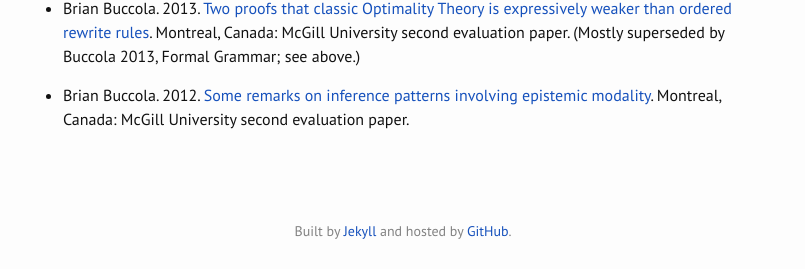
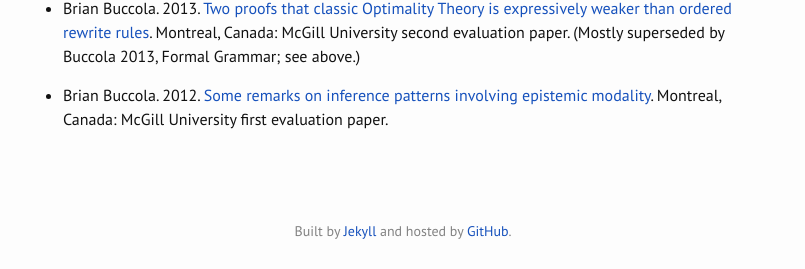
Before and after one commit to brianbuccola/brianbuccola.github.io, a Jekyll site: the page built from work.md, in a window 1280 px wide. Shown: the part 768-1037 px from the top of the page, without its empty margins (237-1042 px from the left). Built offline with Jekyll 4.4.1, drawn with Linux system fonts in a browser that asks for light colours; some web fonts are replaced.

Commit message:
fix typo: second eval -> first eval

```diff
--- a/work.md
+++ b/work.md
@@ -39,7 +39,7 @@ redirect_from: /research.html
 
 - Brian Buccola. 2013. [Two proofs that classic Optimality Theory is expressively weaker than ordered rewrite rules][eval2]. Montreal, Canada: McGill University second evaluation paper. (Mostly superseded by Buccola 2013, Formal Grammar; see above.)
 
-- Brian Buccola. 2012. [Some remarks on inference patterns involving epistemic modality][eval1]. Montreal, Canada: McGill University second evaluation paper.
+- Brian Buccola. 2012. [Some remarks on inference patterns involving epistemic modality][eval1]. Montreal, Canada: McGill University first evaluation paper.
 
 [dissertation]: http://ling.auf.net/lingbuzz/003039
 [eval2]: http://ling.auf.net/lingbuzz/003038
```
